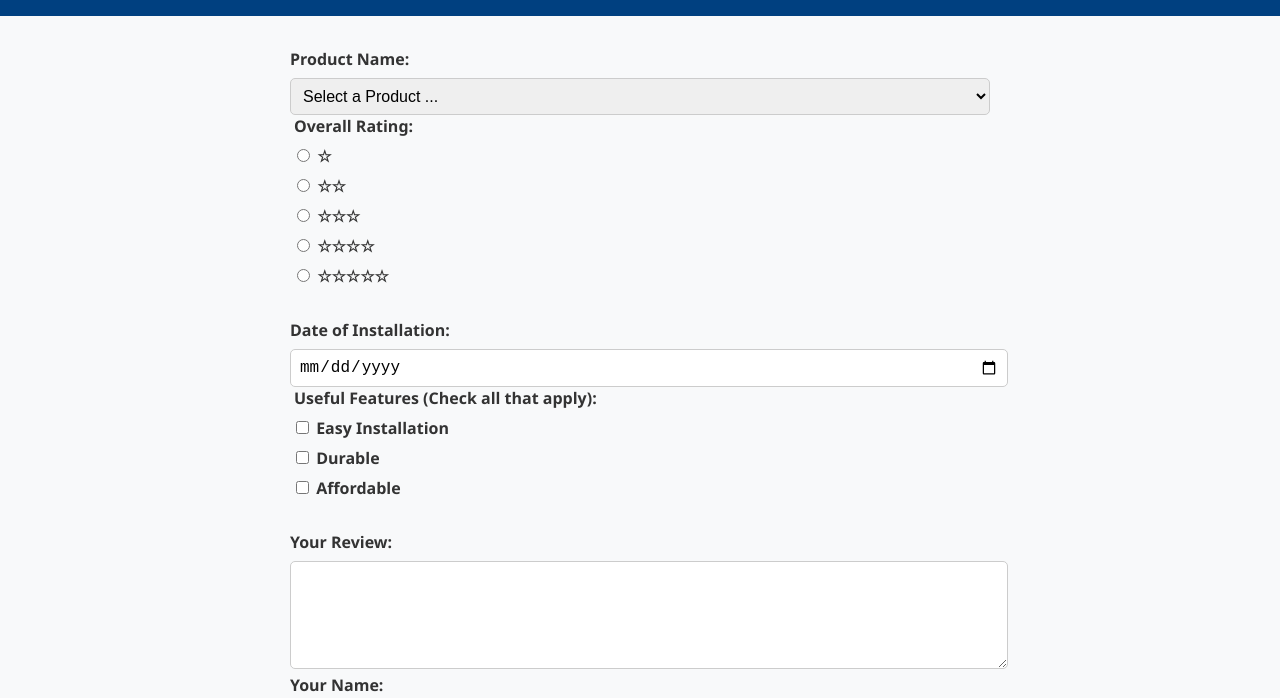
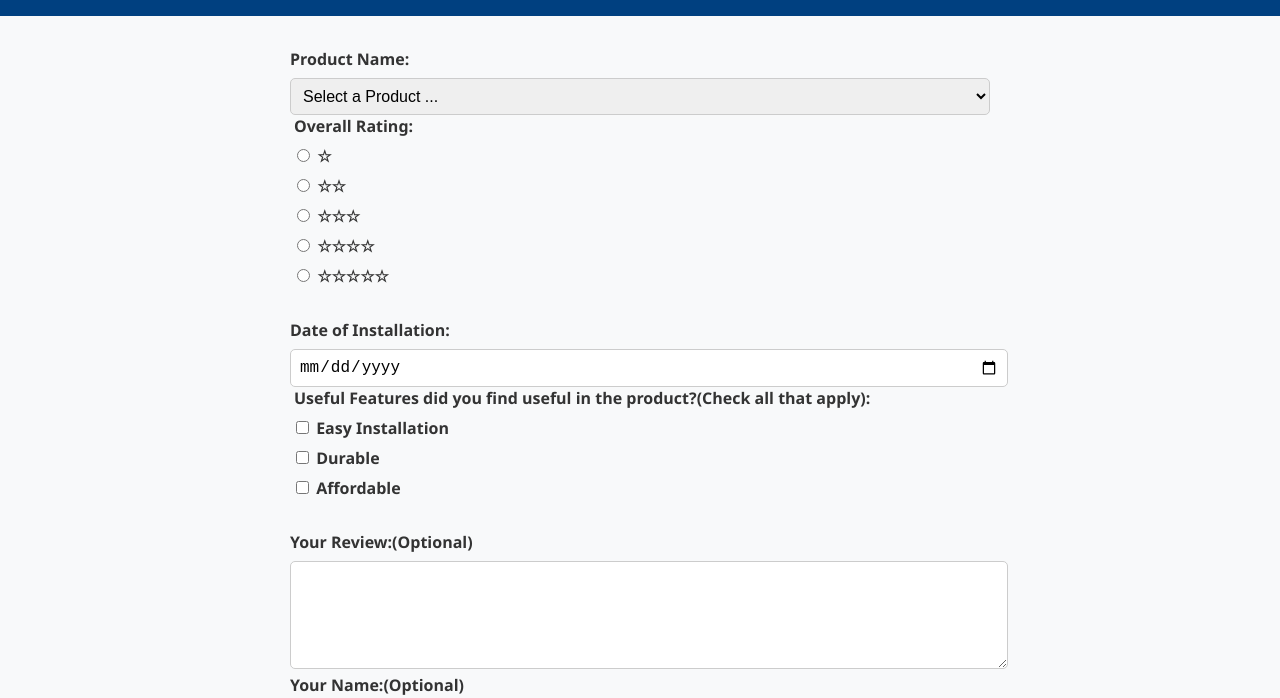
Before and after one commit to WILLIAMSHAIBU/wdd131, a plain HTML site: page form.html in a window 1280 px wide. Shown: the part 102-800 px from the top of the page. Drawn offline with Linux system fonts and the light colour scheme.

Commit message:
Update form.html

```diff
--- a/form.html
+++ b/form.html
@@ -36,7 +36,7 @@
 
       <!-- Useful Features -->
       <fieldset>
-        <legend>Useful Features (Check all that apply):</legend>
+        <legend>Useful Features did you find useful in the product?(Check all that apply):</legend>
         <label><input type="checkbox" id="feature1" name="features" value="easy_install"> Easy Installation</label>
         <label><input type="checkbox" id="feature2" name="features" value="durable"> Durable</label>
         <label><input type="checkbox" id="feature3" name="features" value="affordable"> Affordable</label>
@@ -44,11 +44,11 @@
       </fieldset>
 
       <!-- Written Review -->
-      <label for="review">Your Review:</label>
+      <label for="review">Your Review:<span>(Optional)</span></label>
       <textarea id="review" name="review" rows="5" cols="30"></textarea>
 
       <!-- User Name -->
-      <label for="userName">Your Name:</label>
+      <label for="userName">Your Name:<span>(Optional)</span></label>
       <input type="text" id="userName" name="userName">
 
       <!-- Submit Button -->
```
